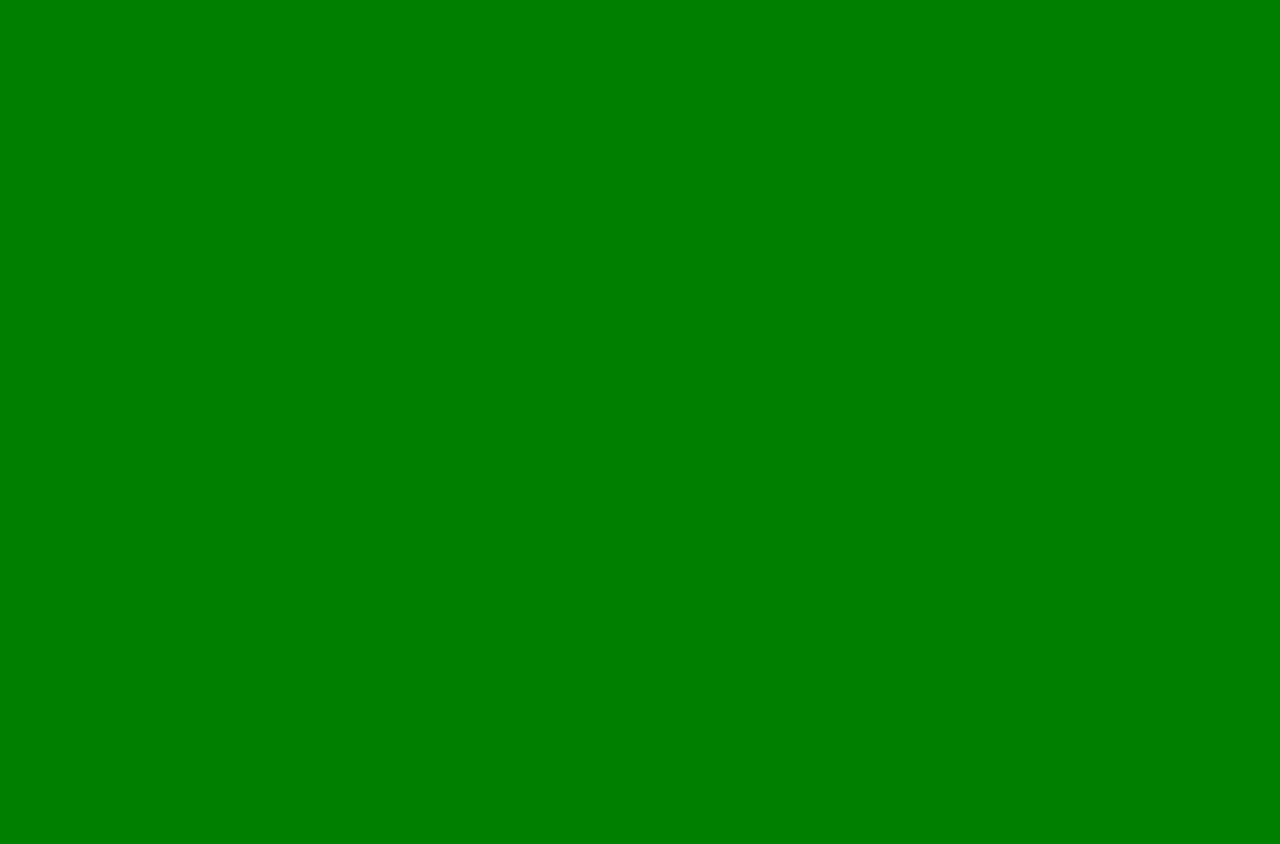
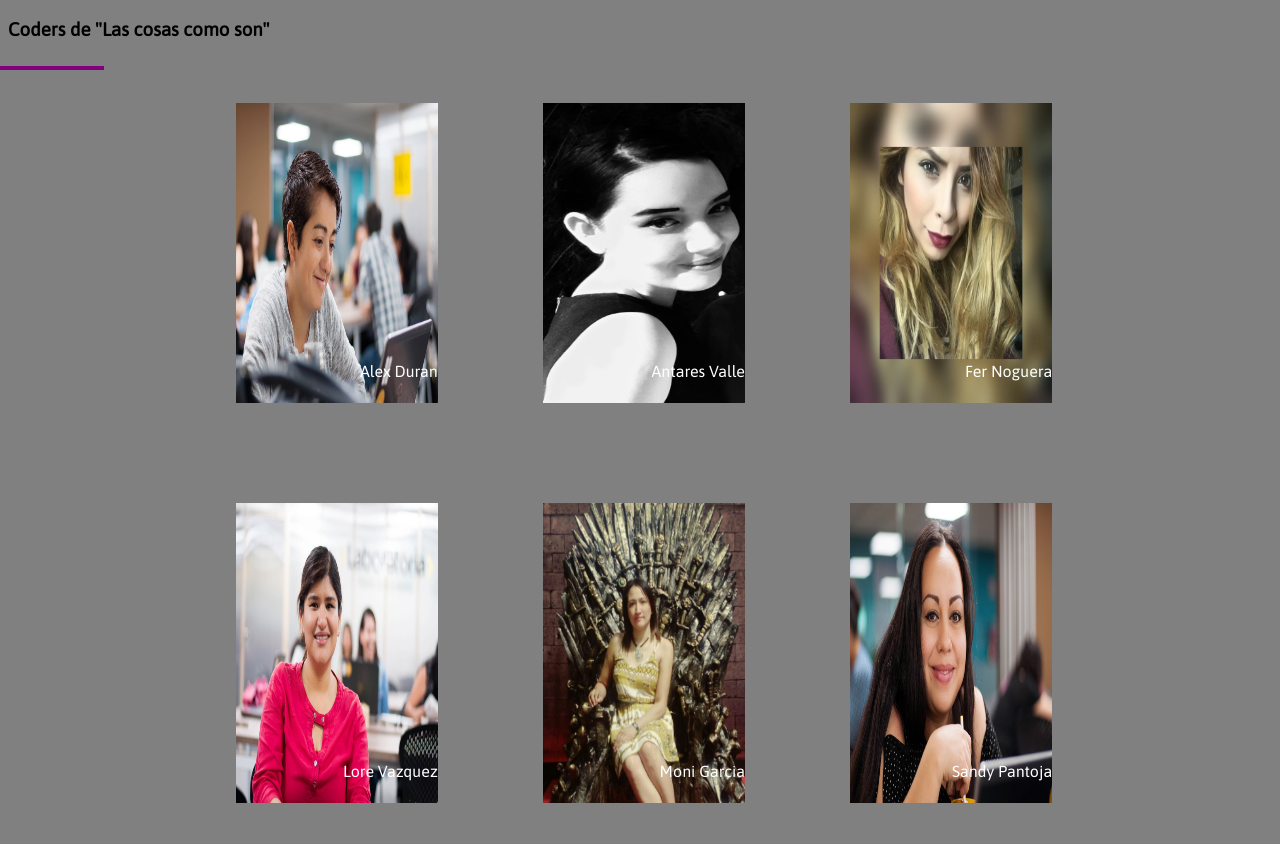
Before and after one commit to SandyPanG/Nuestras-Coders, a plain HTML site: page index.html in a window 1280 px wide. Before the commit the page ends 800 px from the top, so only its background shows below. Drawn offline with Linux system fonts and the light colour scheme.

Commit message:
se nombraron y posicionaron las fotos de las coders

```diff
--- a/css/main.css
+++ b/css/main.css
@@ -1,3 +1,36 @@
+
 body {
-  background: green;
+  background: gray;
+  font-family: 'Asap', sans-serif;
 }
+
+hr {
+  border: 2px solid purple;
+  left: 0;
+  position: absolute;
+  width: 100px;
+}
+
+section {
+  margin: 5% 10%;
+  width: 80%;
+}
+
+div.retrato img {
+  height: 300px;
+  width: 100%;
+}
+
+.retrato {
+  display: inline-block;
+  height: 300px;
+  margin-left: 10%;
+  width: 20%;
+}
+
+p {
+  bottom: 20%;
+  color: White;
+  text-align: right;
+  position: relative;
+}
--- a/index.html
+++ b/index.html
@@ -3,12 +3,24 @@
   <head>
     <meta charset="utf-8">
     <link rel="stylesheet" href="./css/main.css">
-    <title></title>
+    <title>Our Coder's</title>
+    <link href="https://fonts.googleapis.com/css?family=Asap" rel="stylesheet">
   </head>
   <body>
-
-
-
-  </script>
+    <h3>Coders de "Las cosas como son"</h3>
+    <hr>
+    <!--Section superior -->
+    <section>
+      <div class="retrato"> <img src="images/Alex.jpg" alt="Alex"> <p>Alex Duran</p> </div>
+      <div class="retrato"> <img src="images/Antares.jpg" alt="Antares"> <p>Antares Valle</p> </div>
+      <div class="retrato"> <img src="images/Fer.jpg" alt="Fer"> <p>Fer Noguera</p> </div>
+    </section>
+    <!--Section inferior -->
+    <section>
+      <div class="retrato"> <img src="images/Lore.jpg" alt="Lore"> <p>Lore Vazquez</p> </div>
+      <div class="retrato"> <img src="images/Moni.jpg" alt="Moni"> <p>Moni Garcia</p> </div>
+      <div class="retrato"> <img src="images/Sandy.jpg" alt="Sandy"> <p>Sandy Pantoja</p> </div>
+    </section>
+  </script src="js/app.js">
   </body>
 </html>
```
